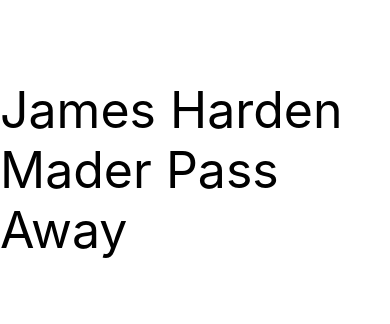
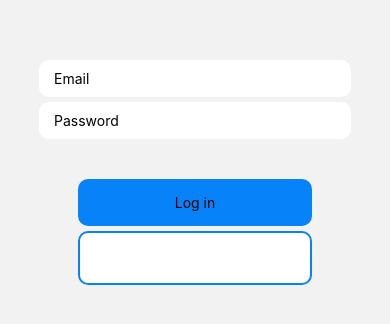
Before and after one commit to tanveersingh10/academic-weapon, a React Native app in the folder frontend/: screen /Login in a window 390 px wide. Shown: the part 252-576 px from the top of the page. Built offline with nearby package versions, Linux system fonts and the light colour scheme.

Commit message:
started user authentication

```diff
--- a/frontend/App.js
+++ b/frontend/App.js
@@ -1,12 +1,20 @@
 import { StatusBar } from 'expo-status-bar';
 import { StyleSheet, Text, View } from 'react-native';
+import { NavigationContainer } from '@react-navigation/native';
+import { createNativeStackNavigator } from '@react-navigation/native-stack';
+import LoginScreen from './screens/LoginScreen';
+import HomeScreen from './screens/HomeScreen';
+
+const Stack = createNativeStackNavigator();
 
 export default function App() {
   return (
-    <View style={styles.container}>
-      <Text style = {styles.text}>James Harden Mader Pass Away</Text>
-      <StatusBar style="auto" />
-    </View>
+    <NavigationContainer>
+      <Stack.Navigator>
+        <Stack.Screen options={{ headerShown: false }} name="Login" component={LoginScreen} />
+        <Stack.Screen options={{ headerShown: false }} name="Home" component={HomeScreen} />
+      </Stack.Navigator>
+    </NavigationContainer>
   );
 }
 
--- /dev/null
+++ b/frontend/firebase.js
@@ -0,0 +1,26 @@
+// Import the functions you need from the SDKs you need
+import { initializeApp } from 'firebase/app';
+import { getAuth } from 'firebase/auth';
+
+
+// TODO: Add SDKs for Firebase products that you want to use
+// https://firebase.google.com/docs/web/setup#available-libraries
+
+// Your web app's Firebase configuration
+// For Firebase JS SDK v7.20.0 and later, measurementId is optional
+const firebaseConfig = {
+  apiKey: "AIzaSyBtbvdD9OUJ7l7ebejRqMKEDnK_bv0vbm0",
+  authDomain: "academic-weapon.firebaseapp.com",
+  projectId: "academic-weapon",
+  storageBucket: "academic-weapon.appspot.com",
+  messagingSenderId: "400701336001",
+  appId: "1:400701336001:web:1e3417cc7862df0493a740",
+  measurementId: "G-5Q3PK27ZP8"
+};
+
+// Initialize Firebase
+const app = initializeApp(firebaseConfig);
+
+const auth = getAuth(app);
+
+export { auth };
--- /dev/null
+++ b/frontend/screens/HomeScreen.js
@@ -0,0 +1,14 @@
+import { StyleSheet, Text, View } from 'react-native'
+import React from 'react'
+
+const HomeScreen = () => {
+  return (
+    <View>
+      <Text>HomeScreen</Text>
+    </View>
+  )
+}
+
+export default HomeScreen
+
+const styles = StyleSheet.create({})
--- /dev/null
+++ b/frontend/screens/LoginScreen.js
@@ -0,0 +1,105 @@
+import { KeyboardAvoidingView, StyleSheet, Text, TextInput, TouchableOpacity, View } from 'react-native'
+import React, { useState } from 'react'
+import { auth } from '../firebase';
+import { createUserWithEmailAndPassword } from "firebase/auth";
+
+const LoginScreen = () => {
+
+    const [email, setEmail] = useState('');
+    const [password, setPassword] = useState('')
+
+    const handleSignUp = () => {
+            createUserWithEmailAndPassword(auth, email, password)
+            .then(userCredentials => {
+                const user = userCredentials.user
+                console.log(user.email)
+            })
+            .catch(error => alert(error));
+    }
+
+  return (
+    <KeyboardAvoidingView style={styles.container}  behavior="padding">
+        <View style={styles.inputContainer}>
+            <TextInput
+            placeholder="Email"
+            value={email}
+            onChangeText={text => setEmail(text)}
+            style = {styles.input}
+            />
+             <TextInput
+            placeholder="Password"
+            value = {password}
+            onChangeText={text => setPassword(text)}
+            style = {styles.input}
+            secureTextEntry
+            />
+
+        </View>
+
+        <View style={styles.buttonContainer}>
+            <TouchableOpacity onPress={() => {}} style={styles.button}>
+                <Text >
+                    Log in
+                </Text>
+            </TouchableOpacity>
+
+            <TouchableOpacity onPress={handleSignUp} style={[styles.button, styles.buttonOutline]}>
+                <Text style={styles.buttonText}>
+                    Register
+                </Text>
+            </TouchableOpacity>
+
+        </View>
+    </KeyboardAvoidingView>
+
+  )
+}
+
+export default LoginScreen
+
+const styles = StyleSheet.create({
+    container: {
+      flex: 1,
+      justifyContent: 'center',
+      alignItems: 'center',
+    },
+    inputContainer: {
+      width: '80%'
+    },
+    input: {
+      backgroundColor: 'white',
+      paddingHorizontal: 15,
+      paddingVertical: 10,
+      borderRadius: 10,
+      marginTop: 5,
+    },
+    buttonContainer: {
+      width: '60%',
+      justifyContent: 'center',
+      alignItems: 'center',
+      marginTop: 40,
+    },
+    button: {
+      backgroundColor: '#0782F9',
+      width: '100%',
+      padding: 15,
+      borderRadius: 10,
+      alignItems: 'center',
+    },
+    buttonOutline: {
+      backgroundColor: 'white',
+      marginTop: 5,
+      borderColor: '#0782F9',
+      borderWidth: 2,
+    },
+    buttonText: {
+      color: 'white',
+      fontWeight: '700',
+      fontSize: 16,
+    },
+    buttonOutlineText: {
+      color: '#0782F9',
+      fontWeight: '700',
+      fontSize: 16,
+    },
+  })
```
Also changed, not shown: frontend/package.json (+6 -1 lines), 1 other file (tests, documents, lock files or other folders).
